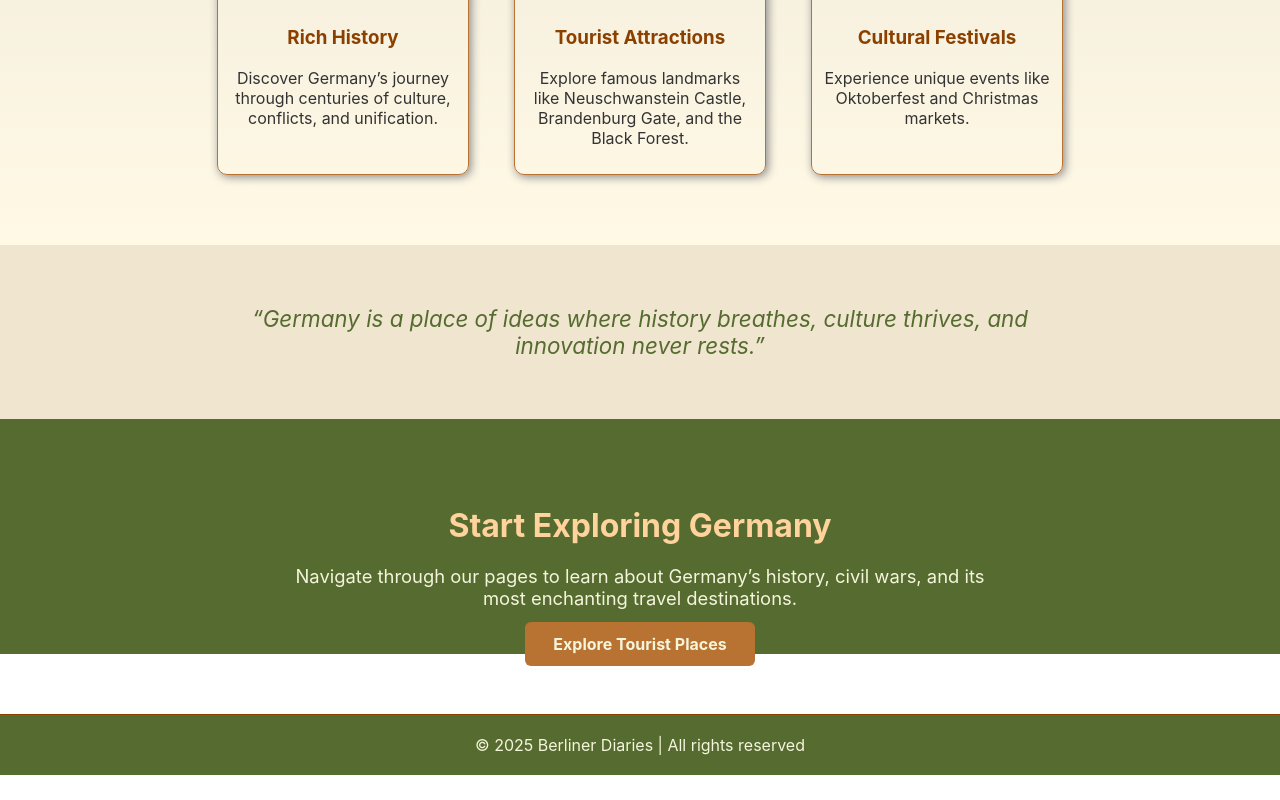
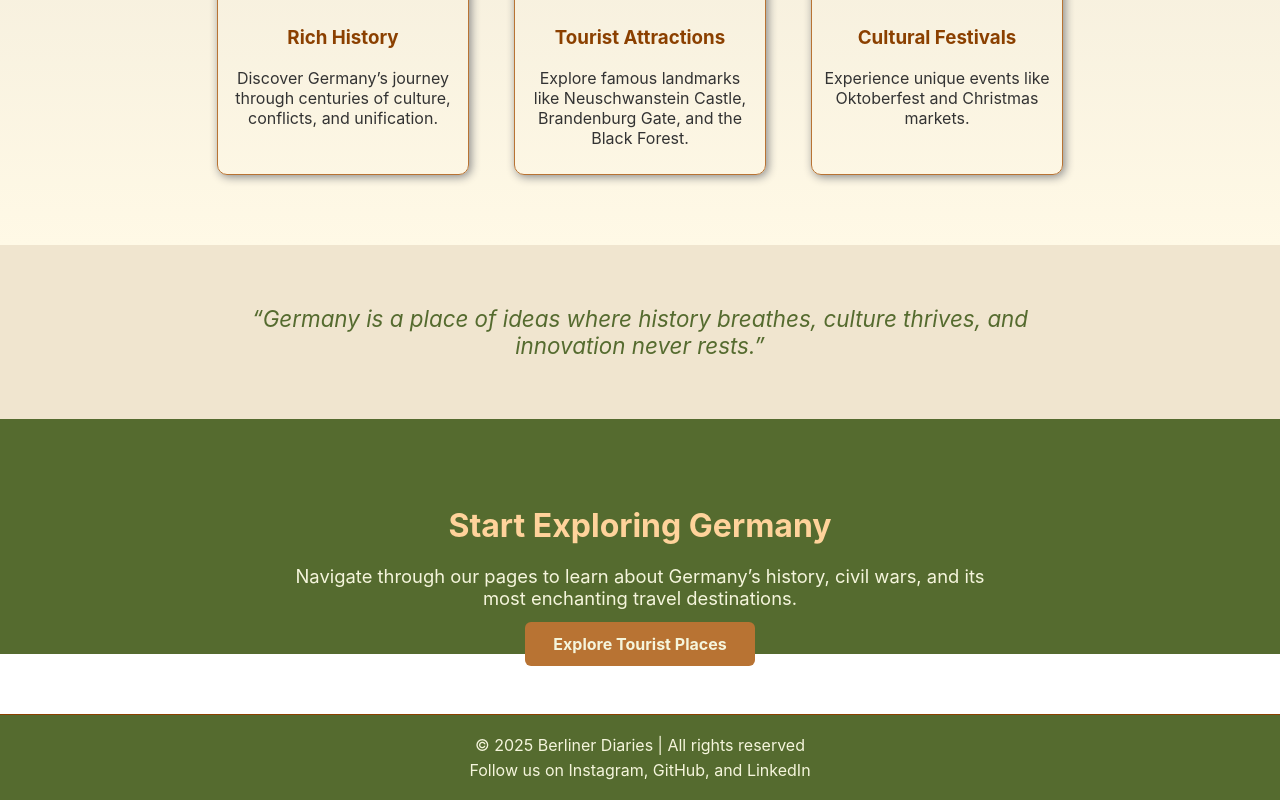
Before and after one commit to SubhiKumar05/Cloud_project, a React (Create React App) app: page / in a window 1280 px wide. Shown: the part 1508-2308 px from the top of the page. Before the commit the page ends 2283 px from the top, so only its background shows below. Built offline with nearby package versions, Linux system fonts and the light colour scheme.

Commit message:
Fixed Footer href removed

```diff
--- a/src/components/Footer.jsx
+++ b/src/components/Footer.jsx
@@ -17,8 +17,7 @@ const Footer = () => {
         © 2025 Berliner Diaries | All rights reserved
       </p>
       <p style={{ margin: "5px 0" }}>
-
-
+        Follow us on Instagram, GitHub, and LinkedIn
       </p>
     </footer>
   );
```
